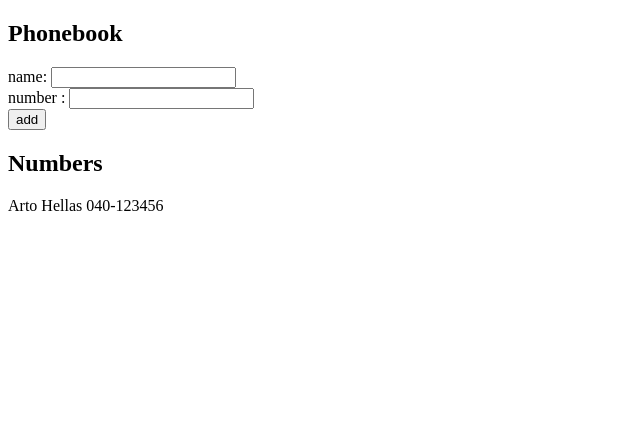
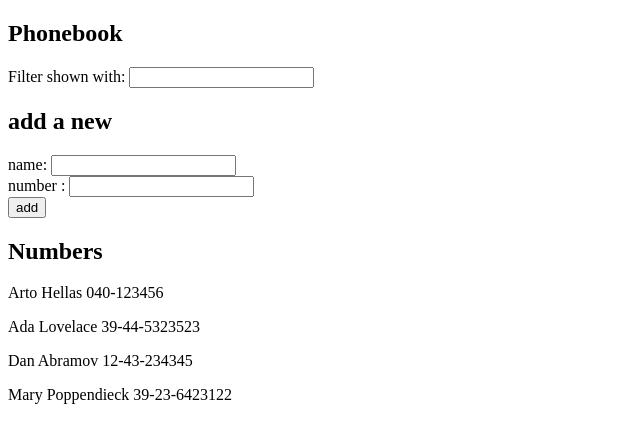
Before and after one commit to syedsakhiakram66/fso-part2, a React (Vite) app in the folder phonebook/: page / in a window 1280 px wide. Shown: the top 442 px of the page, without its empty margins (0-640 px from the left). Built offline with nearby package versions, Linux system fonts and the light colour scheme.

Commit message:
exercise 2.9 solved

```diff
--- a/phonebook/src/App.jsx
+++ b/phonebook/src/App.jsx
@@ -1,12 +1,16 @@
 import { useState } from "react";
 
 const App = () => {
-  const [persons, setPersons] = useState([{
-    name: "Arto Hellas",
-    number: "040-123456"
-  }]);
+
+ const [persons, setPersons] = useState([
+    { name: 'Arto Hellas', number: '040-123456', id: 1 },
+    { name: 'Ada Lovelace', number: '39-44-5323523', id: 2 },
+    { name: 'Dan Abramov', number: '12-43-234345', id: 3 },
+    { name: 'Mary Poppendieck', number: '39-23-6423122', id: 4 }
+  ])
   const [newName, setNewName] = useState("");
   const [newNumber, setNewNumber] = useState("");
+  const [filter, setFilter] = useState("");
 
   function handleNumberChange(event) {
     setNewNumber(event.target.value);
@@ -15,6 +19,12 @@
   function handleNameChange(event) {
     setNewName(event.target.value);
   }
+
+  function handleFilterChange(event) {
+    setFilter(event.target.value);
+  }
+
+
 
   function addNameAndNumber(event) {
     event.preventDefault();
@@ -37,11 +47,19 @@
 
   }
 
+  const shownPeople = persons.filter(person =>
+    person.name.toLowerCase().includes(filter.toLowerCase())
+  );
+
 
   return (
     <div>
       <h2>Phonebook</h2>
+      <div>
+        Filter shown with: <input value={filter} onChange={handleFilterChange} />
+      </div>
       <form onSubmit={addNameAndNumber}>
+       <h2>add a new</h2>
         <div>
           name: <input value={newName} onChange={handleNameChange} />
           <br />
@@ -53,7 +71,7 @@
       </form>
       <h2>Numbers</h2>
       <div>
-        {persons.map((person, index) => (
+        {shownPeople.map((person, index) => (
           <p key={index}>{person.name} {person.number}</p>
         ))}
       </div>
```
